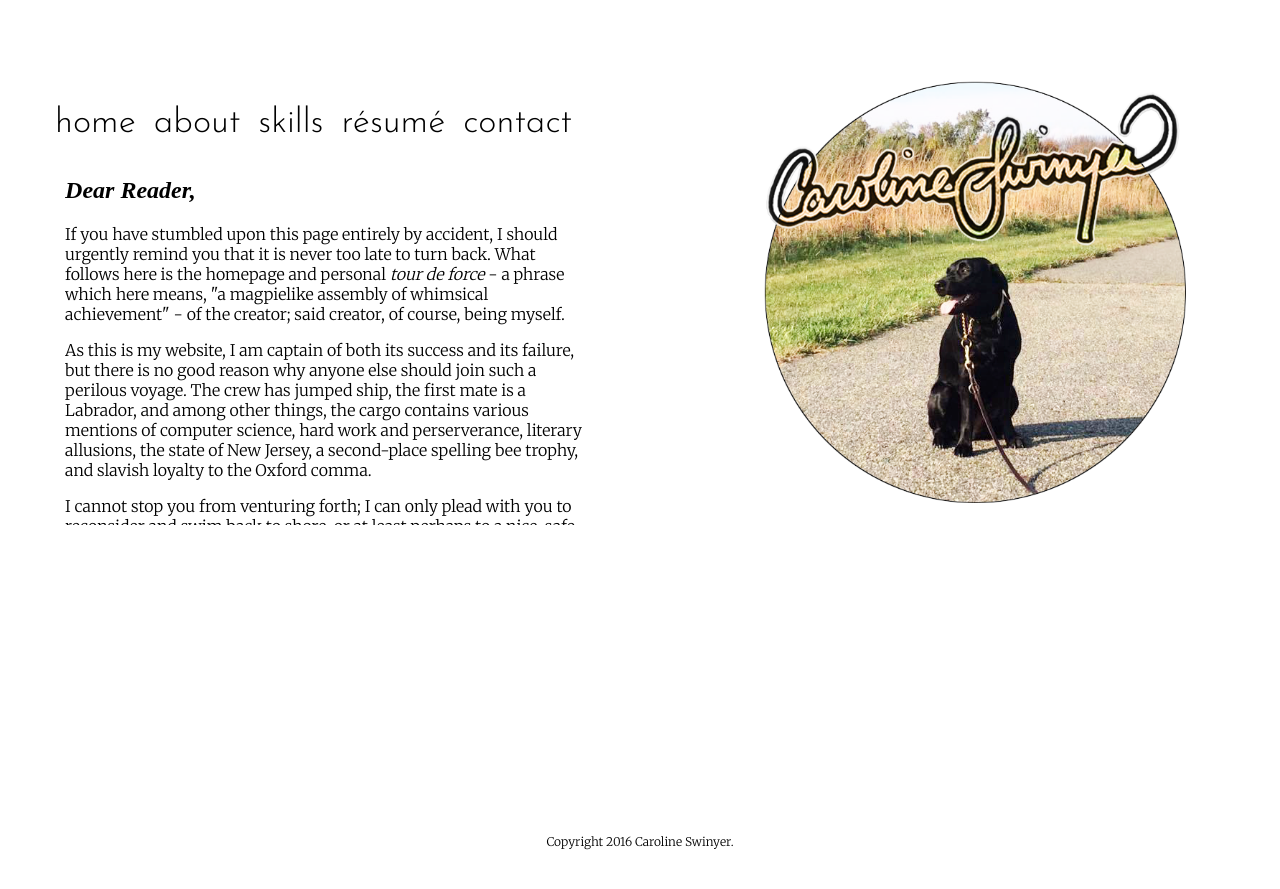
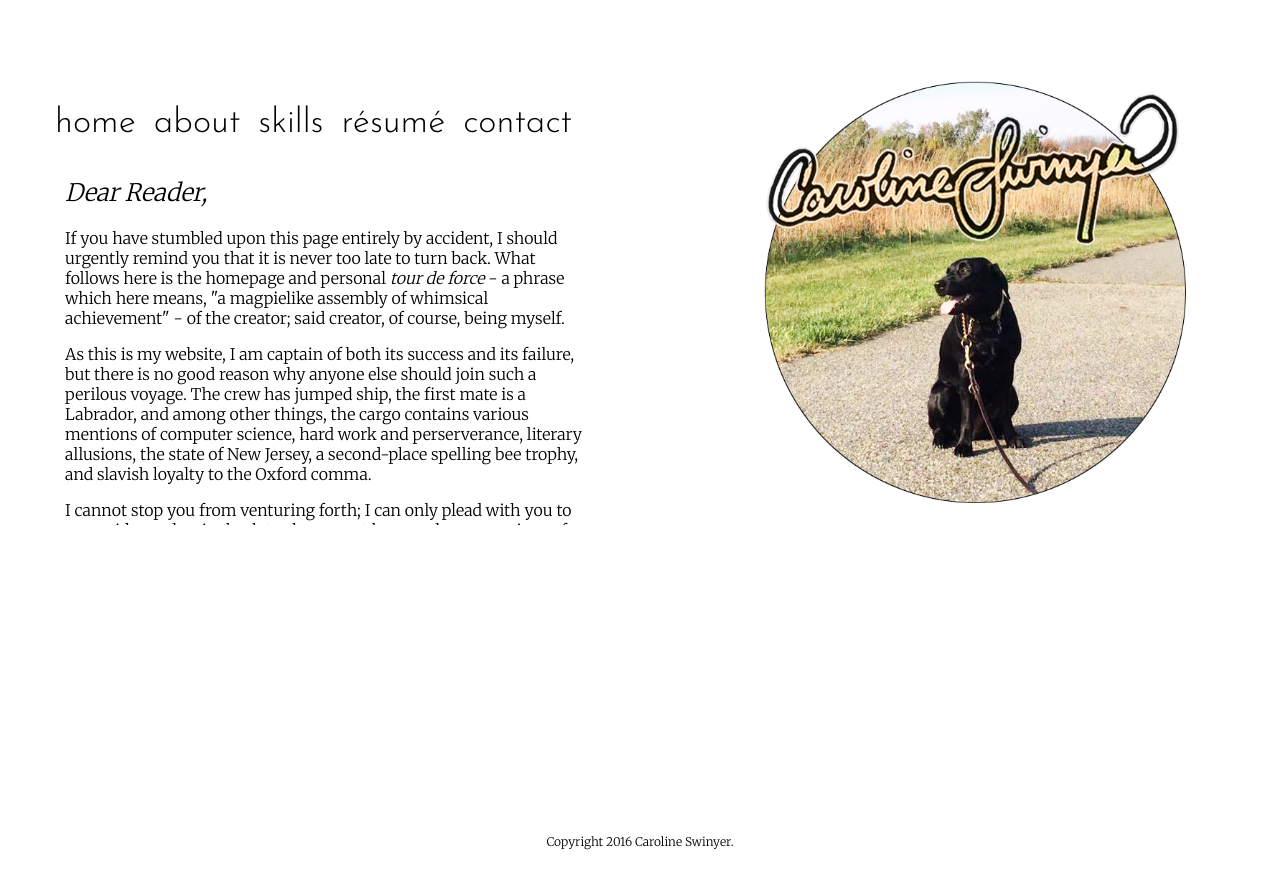
Before and after one commit to thisiscaroline/thisiscaroline.github.io, a Jekyll site: the page built from index.html, in a window 1280 px wide. Shown: the top 889 px of the page. Built offline with Jekyll 4.4.1, drawn with Linux system fonts in a browser that asks for light colours.

Commit message:
Editing h2 tag

```diff
--- a/css/custom.css
+++ b/css/custom.css
@@ -25,8 +25,12 @@ h1 {
 	font-weight: 100; */
 }
 
-p, ul li {
+p, ul li, h2 {
 	font-family: 'Merriweather', serif;
+}
+
+h2 {
+	font-weight: 100;
 }
 
 #siteheader {
```
